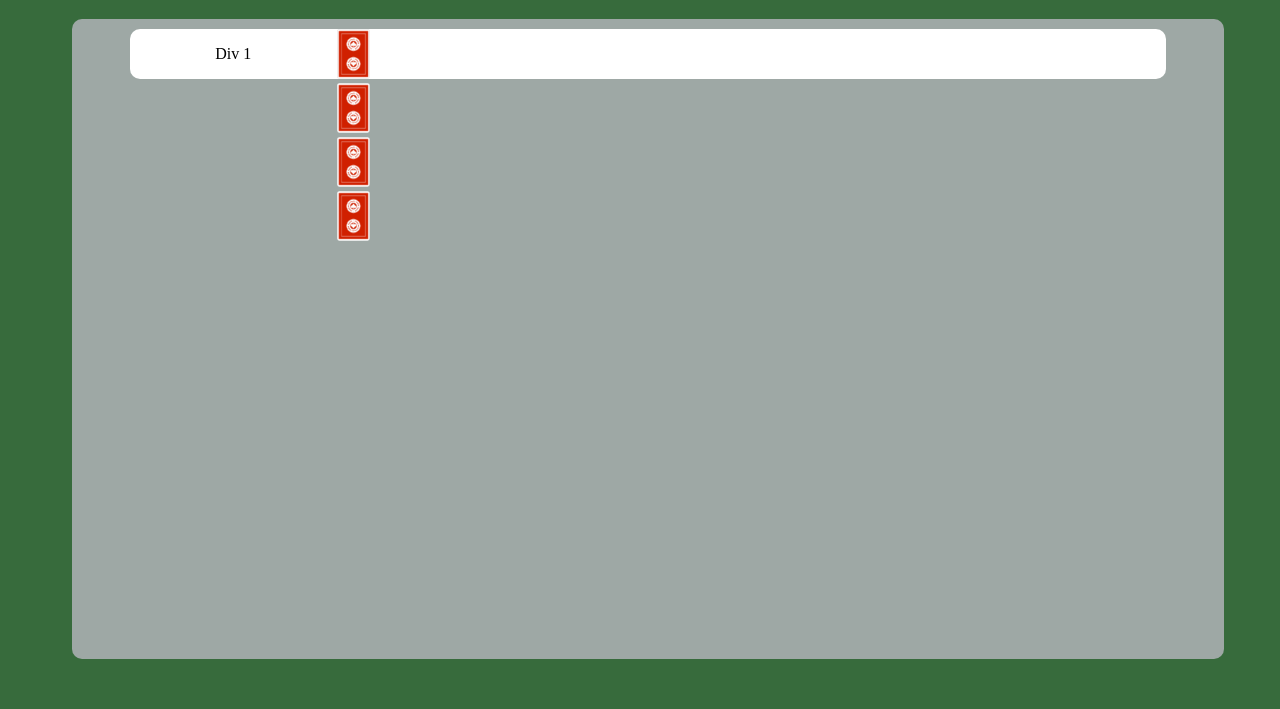
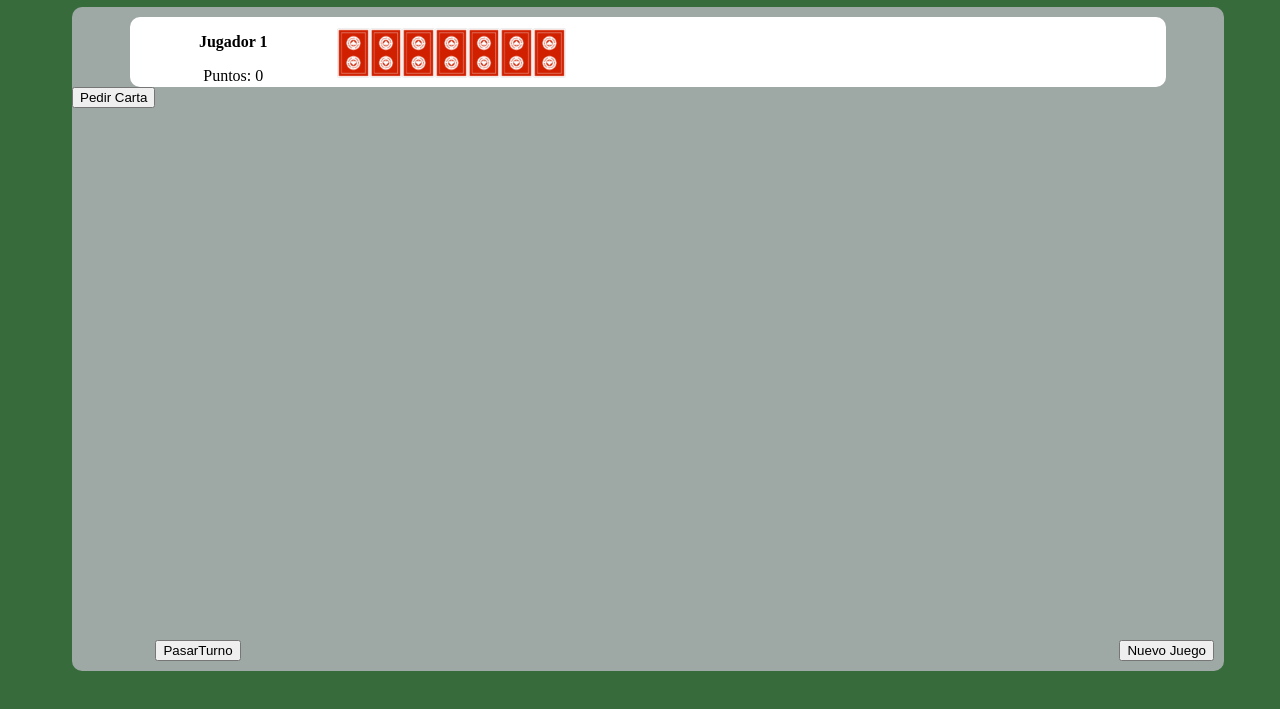
Before and after one commit to Batishavo/21-blackjack, a React app: page / in a window 1280 px wide. Shown: the part 61-770 px from the top of the page. Built offline with nearby package versions, Linux system fonts and the light colour scheme.

Commit message:
avance de maquetacion

```diff
--- a/src/App/AppUI.js
+++ b/src/App/AppUI.js
@@ -4,7 +4,6 @@ import {Selecion} from "../components/Selecion";
 import {Modal} from "../components/modal";
 import { Campo } from "../components/campo";
 import { Header } from "../components/header";
-import { Cards } from "../components/cards";
 
 function AppUI() {
   const {
--- /dev/null
+++ b/src/components/butons/nuevoJuego/Style.css
@@ -0,0 +1,5 @@
+.new-game{
+    position: absolute;
+    bottom: 10;
+    right: 5;
+}
--- /dev/null
+++ b/src/components/butons/nuevoJuego/index.js
@@ -0,0 +1,10 @@
+import React from "react";
+import Style from "./Style.css";
+
+const NuevoJuego=()=>{
+    return (
+        <button className="new-game">Nuevo Juego</button>
+    );
+}
+
+export {NuevoJuego}
--- /dev/null
+++ b/src/components/butons/pasarTurno/Style.css
@@ -0,0 +1,4 @@
+.next-turn{
+    position: absolute;
+    bottom: 10;
+}
--- /dev/null
+++ b/src/components/butons/pasarTurno/index.js
@@ -0,0 +1,10 @@
+import React from "react";
+import Style from"./Style.css"
+
+const PasarTurno = ()=>{
+    return(
+        <button className="next-turn">PasarTurno</button>
+    );
+}
+
+export {PasarTurno}
--- /dev/null
+++ b/src/components/butons/pedirCarta/index.js
@@ -0,0 +1,11 @@
+import React from "react";
+
+const PedirCarta = ()=>{
+    return (
+        <button>
+            Pedir Carta
+        </button>
+    );
+}
+
+export {PedirCarta}
--- a/src/components/campo/campo.css
+++ b/src/components/campo/campo.css
@@ -1,37 +1,52 @@
-.campo{
-    background-color:var(--gray);
+.campo {
+  background-color: var(--gray);
   width: 90%;
-    height: 80%;
+  height: 83%;
   border-radius: 10px;
   margin-left: 5%;
   position: absolute;
-    top:50%;
+  top: 50%;
   transform: translateY(-50%);
 }
 
-.campo-item{
+.campo-item {
   background-color: var(--white);
   text-align: center;
   width: 90%;
-    margin:auto;
+  margin: auto;
   border-radius: 10px;
   margin-top: 10px;
+  height: 70px;
 }
-.contendor{
+.contendor {
   display: grid;
   grid-template-columns: 20% 80%;
   position: relative;
 }
 
-.item-right{
+.item-right {
   grid-column-start: 2;
   position: absolute;
   left: 0;
   display: flex;
   align-items: center;
-
 }
-.deck-cards{
+.deck-cards {
   display: flex;
   flex-direction: column;
 }
+.item-left p:nth-child(1) {
+  font-weight: bold;
+}
+
+.ask-card {
+  bottom: 10px;
+}
+
+.next-turn {
+  bottom: 10px;
+}
+.new-game {
+    bottom: 10px;
+    right: 10px;
+  }
--- a/src/components/campo/index.js
+++ b/src/components/campo/index.js
@@ -1,27 +1,38 @@
 import React from "react";
 import campo from "./campo.css";
 import {Cards} from "../cards";
+import {NuevoJuego} from "../butons/nuevoJuego";
+import {PasarTurno} from "../butons/pasarTurno";
+import {PedirCarta} from "../butons/pedirCarta";
 
 function Campo({players}) {
+  const points = [0, 0, 0, 0, 0, 0, 0];
+
   const divs = Array.from({length: players}, (_, index) => (
     <div key={index} className="campo-item">
       <div className="contendor">
         <div className="item-left">
-          <p>Div {index + 1}</p>
+          <p>Jugador {index + 1}</p>
+          <p>Puntos: {points[index]}</p>
         </div>
         <div className="item-right">
           <div className="deck-cards">
             <Cards />
-            <Cards />
-            <Cards />
-            <Cards />
           </div>
-
         </div>
       </div>
     </div>
   ));
-  return <div className="campo">{divs}</div>;
+  return (
+    <div className="campo">
+      {divs}
+      <div className="action-butons">
+        <NuevoJuego className="new-game" />
+        <PedirCarta className="new-game" />
+        <PasarTurno className="new-game" />
+      </div>
+    </div>
+  );
 }
 
 export {Campo};
--- a/src/components/cards/Style.css
+++ b/src/components/cards/Style.css
@@ -1,3 +1,8 @@
 .myCard{
     height: 50px;
 }
+.conten-card{
+    position: relative;
+    margin-top: 5%;
+    margin-bottom: 5%;
+}
--- a/src/components/cards/index.js
+++ b/src/components/cards/index.js
@@ -1,16 +1,21 @@
 import React from "react";
-import Style from "./Style.css"
-import red_back from "../../assets/cartas/red_back.png"
+import Style from "./Style.css";
+import red_back from "../../assets/cartas/red_back.png";
 
-const Cards=()=>{
-    return (
-        <div>
-
-            <img className="myCard" src={red_back} alt="carta"/>
-
-        </div>
-
-    );
-}
+const Cards = () => {
+  return (
+    <div className="conten-card">
+      <div className="child-cards">
+        <img className="myCard" src={red_back} alt="carta" />
+        <img className="myCard" src={red_back} alt="carta" />
+        <img className="myCard" src={red_back} alt="carta" />
+        <img className="myCard" src={red_back} alt="carta" />
+        <img className="myCard" src={red_back} alt="carta" />
+        <img className="myCard" src={red_back} alt="carta" />
+        <img className="myCard" src={red_back} alt="carta" />
+      </div>
+    </div>
+  );
+};
 
 export {Cards};
```
Lines whose indentation alone changed are shown as unchanged.
